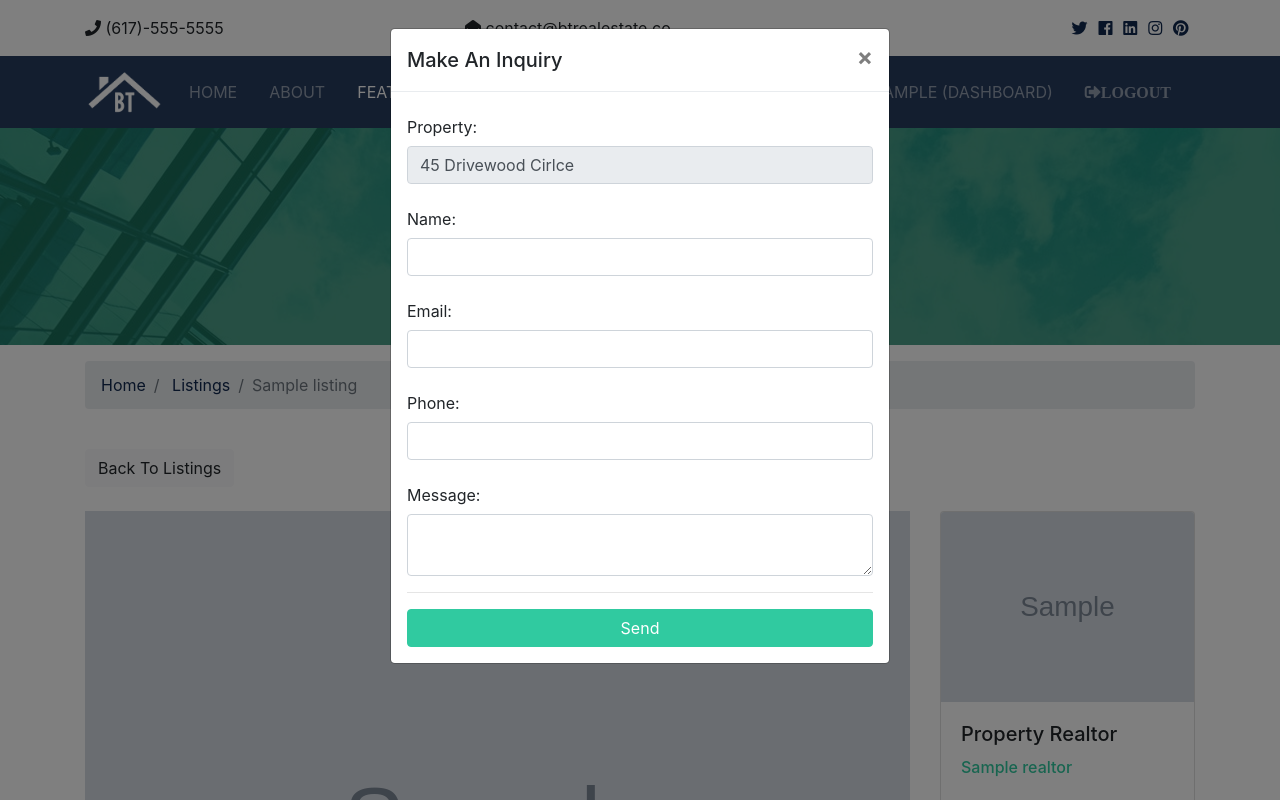
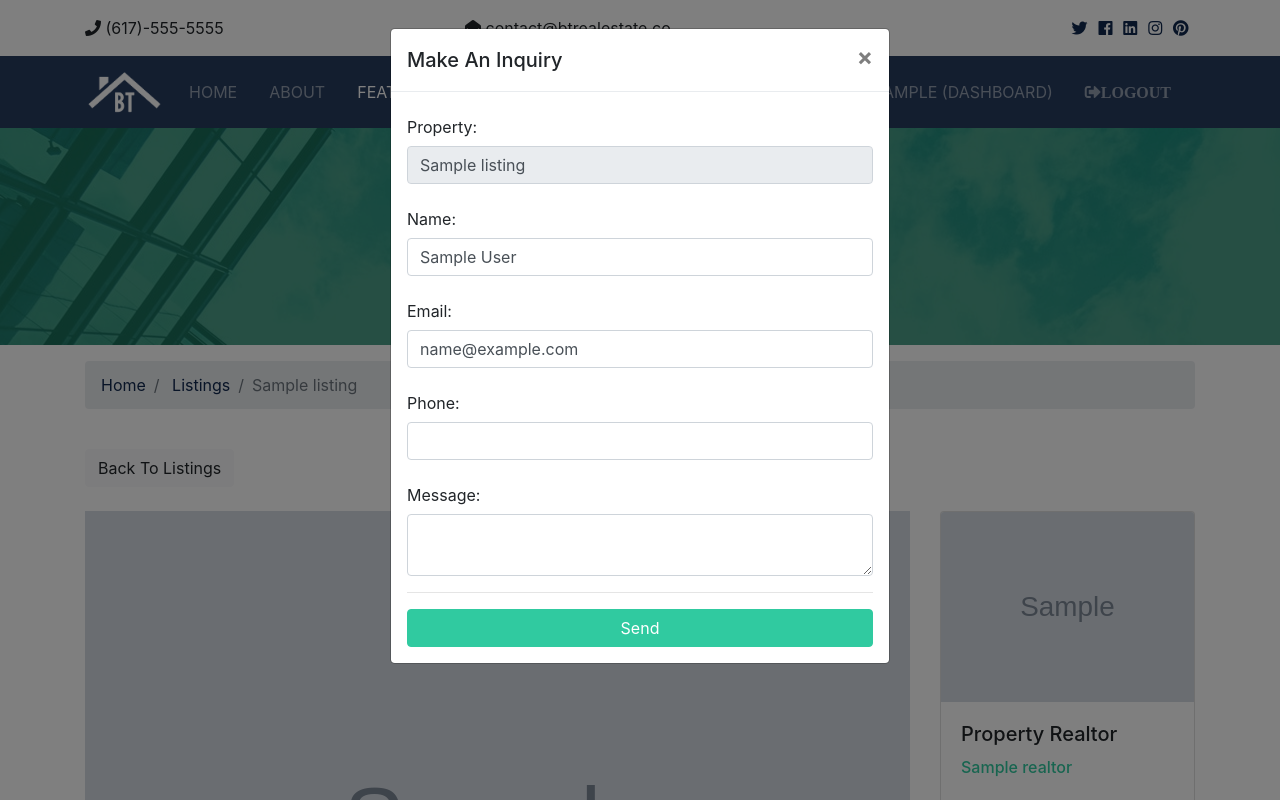
Before and after one commit to auxfuse/btre-traversy-udemy, a Django app: page /listings/1 in a window 1280 px wide, after a click on "Make An Inquiry". Run offline with Django 3.2, Linux system fonts and the light colour scheme; a user stored in the database is signed in; tables that the repository leaves empty hold one stand-in row (values such as "Sample post"); grey boxes marked "Sample" are stand-in pictures; some libraries are stand-ins or nearby versions.

Commit message:
dynamic user details passing into enquiry modal and contacts urls specified along with views

```diff
--- a/btre_project/urls.py
+++ b/btre_project/urls.py
@@ -22,5 +22,6 @@ urlpatterns = [
     path('', include('pages.urls')),
     path('listings/', include('listings.urls')),
     path('accounts/', include('accounts.urls')),
+    path('contacts/', include('contacts.urls')),
     path('admin/', admin.site.urls),
 ] + static(settings.MEDIA_URL, document_root=settings.MEDIA_ROOT)
--- /dev/null
+++ b/contacts/urls.py
@@ -0,0 +1,8 @@
+from django.urls import path
+
+from . import views
+
+
+urlpatterns = [
+    path('contact', views.contact, name='contact')
+]
--- a/contacts/views.py
+++ b/contacts/views.py
@@ -1,3 +1,6 @@
 from django.shortcuts import render
 
+
 # Create your views here.
+def contact(request):
+    return
--- a/templates/listings/listing.html
+++ b/templates/listings/listing.html
@@ -189,24 +189,32 @@
                     </button>
                 </div>
                 <div class="modal-body">
-                    <form>
+                    <form action="{% url 'contact' %}" method="POST">
+                        {% csrf_token %}
+                        {% if user.is_authenticated %}
+                            <input type="hidden" name="user_id" value="{{ user.id }}">
+                        {% else %}
+                            <input type="hidden" name="user_id" value="0">
+                        {% endif %}
+                        <input type="hidden" name="realtor_email" value="{{ listing.realtor.email }}">
+                        <input type="hidden" name="listing_id" value="{{ listing.id }}">
                         <div class="form-group">
                             <label for="property_name" class="col-form-label">Property:</label>
                             <input type="text" name="listing"
                                    class="form-control"
-                                   value="45 Drivewood Cirlce" disabled="">
+                                   value="{{ listing.title }}" disabled="">
                         </div>
                         <div class="form-group">
                             <label for="name"
                                    class="col-form-label">Name:</label>
                             <input type="text" name="name" class="form-control"
-                                   required="">
+                                   {% if user.is_authenticated %} value="{{ user.first_name }} {{ user.last_name }}" {% endif %} required="">
                         </div>
                         <div class="form-group">
                             <label for="email"
                                    class="col-form-label">Email:</label>
-                            <input type="email" name="email"
-                                   class="form-control" required="">
+                            <input type="email" name="email" class="form-control"
+                                   {% if user.is_authenticated %} value="{{ user.email }}" {% endif %} required="">
                         </div>
                         <div class="form-group">
                             <label for="phone"
```
